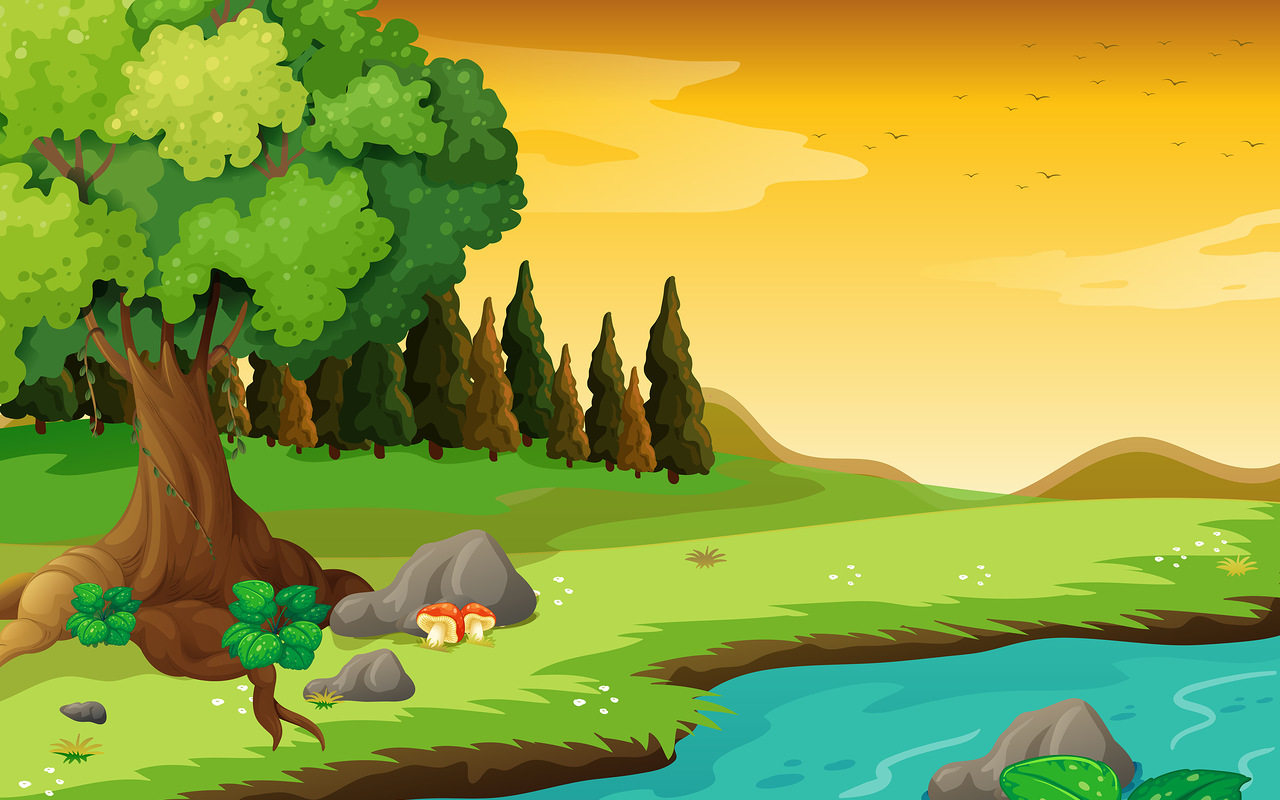
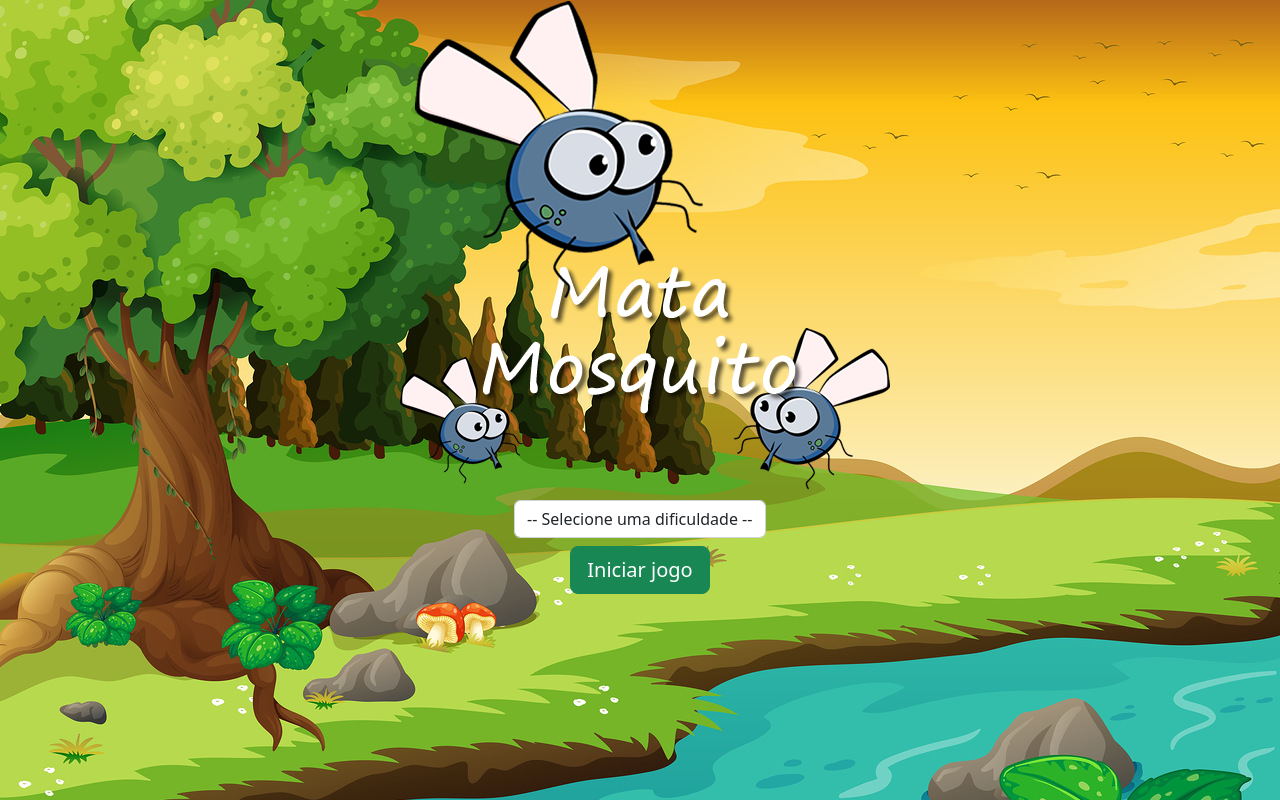
Before and after one commit to gabrielCosta-dev/javascript-udemy, a plain HTML site: page app-Moto-Mosquito/index.html in a window 1280 px wide. Drawn offline with nearby package versions, Linux system fonts and the light colour scheme.

Commit message:
Update index.html

```diff
--- a/app-Moto-Mosquito/index.html
+++ b/app-Moto-Mosquito/index.html
@@ -6,10 +6,56 @@
     <title>App Mata-Mosquito</title>
     <link rel="stylesheet" href="css/estilo.css">
     <link rel="shortcut icon" href="imagens/mosquito.png" type="image/x-icon">
+    <link rel="stylesheet" href="https://cdn.jsdelivr.net/npm/bootstrap@5.2.3/dist/css/bootstrap.min.css">
 </head>
 <body>
+    <div class="container">
+        <div class="row">
+            <div class="col">
+                <div class="d-flex justify-content-center">
+                    <img src="imagens/game.png" alt="">
+                </div>
+            </div>
+        </div>
+
+        <div class="row">
+            <div class="col">
+                <div class="d-flex justify-content-center">
+                    <div class="mb-2">
+                        <select name="" id="nivel" class="form-control">
+                            <option value="">-- Selecione uma dificuldade --</option>
+                            <option value="normal">Normal</option>
+                            <option value="dificil">Difícil</option>
+                            <option value="chuck_norris">Chuck Norris</option>
+                        </select>
+                    </div>
+                </div>
+            </div>
+        </div>
+
+        <div class="row">
+            <div class="col">
+                <div class="d-flex justify-content-center">
+                    <button type="button" class="btn btn-lg btn-success" id="iniciar">
+                        Iniciar jogo
+                    </button>
+                </div>
+            </div>
+        </div>
+    </div>
+
     <script>
+        //Tela Vitória
+        let reiniciar = document.getElementById('iniciar')
 
+        reiniciar.addEventListener('click', ()=>{
+            //window.location.replace('jogo.html')
+            let nivel = document.getElementById('nivel').value
+            if (nivel === '') {
+                alert('Selecione uma dificuldade antes de iniciar o jogo.')
+                return false
+            }
+        })
     </script>
 </body>
 </html>
```
